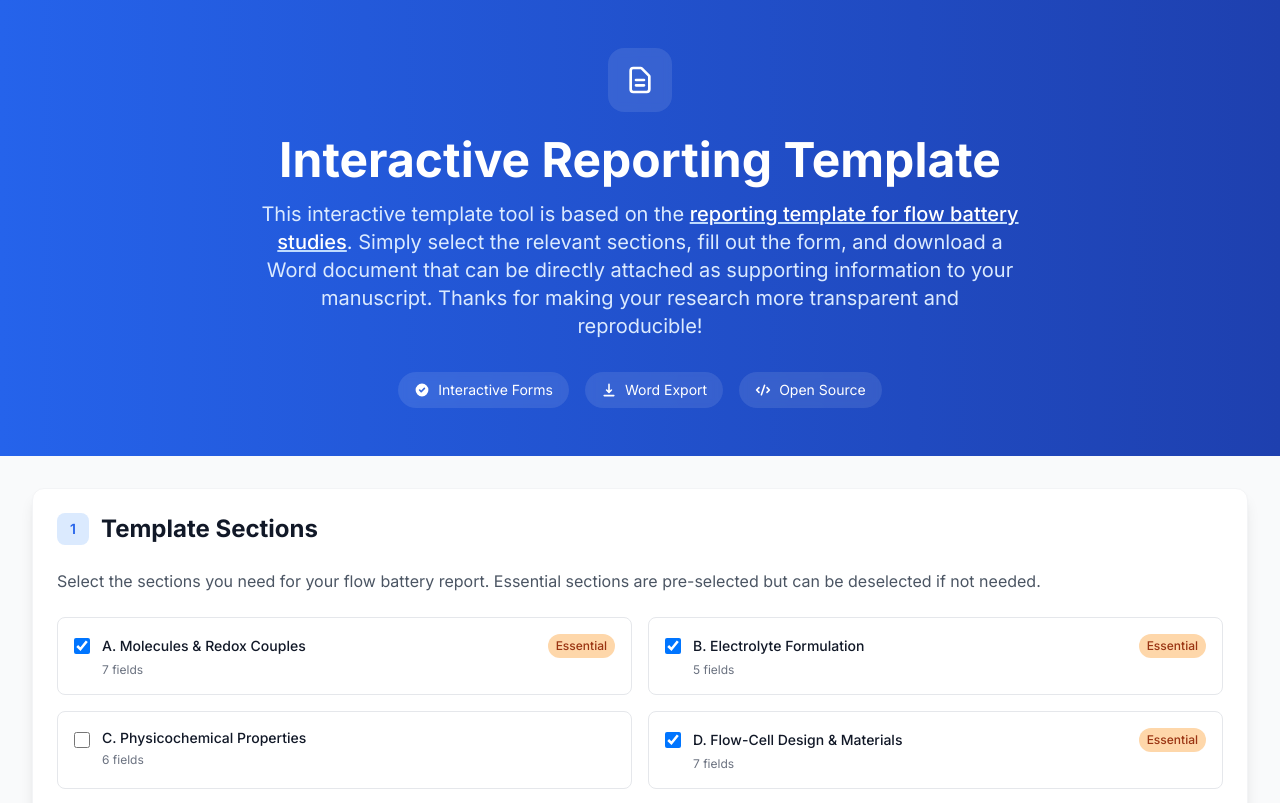
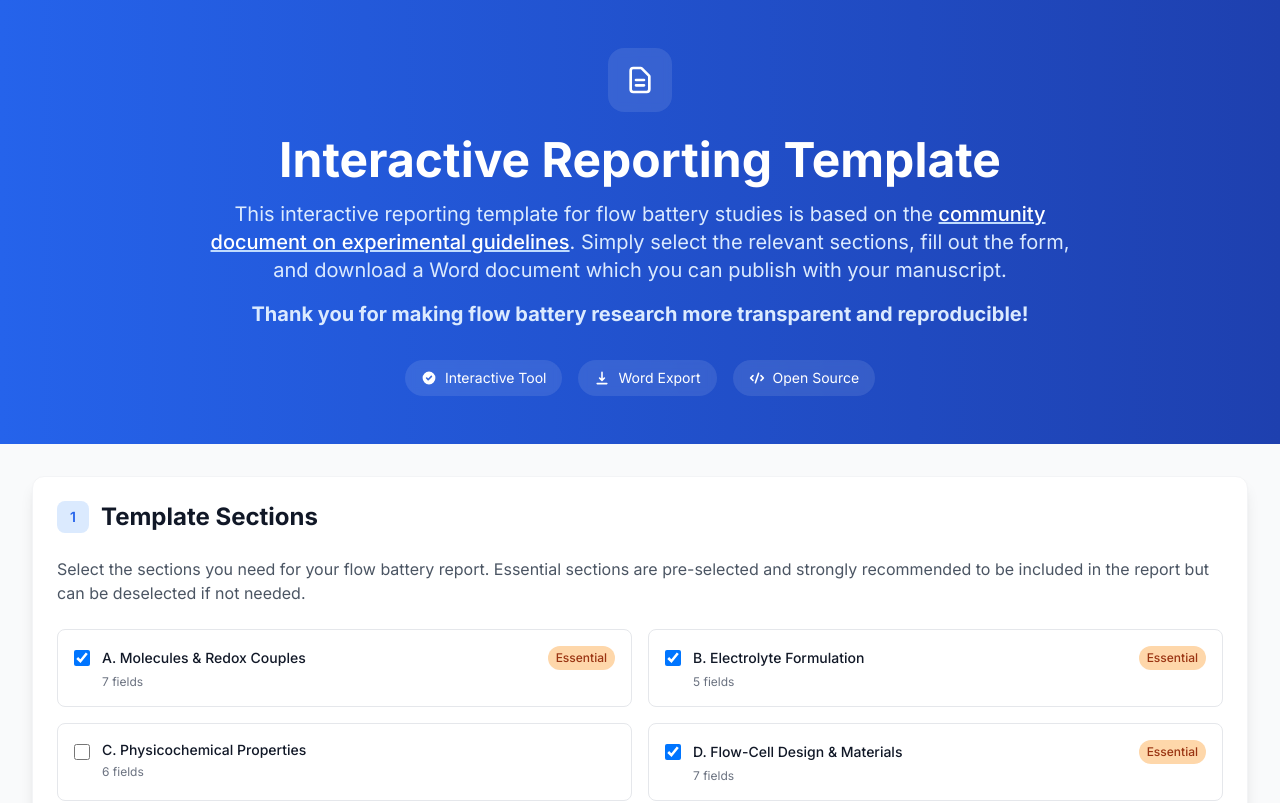
Before and after one commit to rfb-data-hub/reporting-template, a React (Create React App) app: page / in a window 1280 px wide. Shown: the top 803 px of the page. Built offline with nearby package versions, Linux system fonts and the light colour scheme; the HTML template or start-up script is replaced by a standard one.

Commit message:
fix: Minor language and design adjustments

```diff
--- a/src/App.js
+++ b/src/App.js
@@ -94,13 +94,6 @@ function App() {
           {/* Step 2: Form Sections */}
           {selectedSections.size > 0 && (
             <div className="space-y-6">
-              <div className="flex items-center mb-6">
-                <div className="w-8 h-8 bg-primary-100 rounded-lg flex items-center justify-center mr-3">
-                  <span className="text-primary-600 font-semibold text-sm">2</span>
-                </div>
-                <h2 className="text-2xl font-bold text-gray-900">Section Details</h2>
-              </div>
-
               {Array.from(selectedSections)
                 .sort((a, b) => a.localeCompare(b))
                 .map((section) => (
--- a/src/components/DownloadSection.js
+++ b/src/components/DownloadSection.js
@@ -72,8 +72,8 @@ const DownloadSection = ({ selectedSections, formValues, onGenerateReport, isGen
   return (
     <div className="card">
       <div className="flex items-center mb-6">
-        <div className="w-8 h-8 bg-secondary-100 rounded-lg flex items-center justify-center mr-3">
-          <span className="text-secondary-600 font-semibold text-sm">3</span>
+        <div className="w-8 h-8 bg-primary-100 rounded-lg flex items-center justify-center mr-3">
+          <span className="text-primary-600 font-semibold text-sm">2</span>
         </div>
         <h2 className="text-2xl font-bold text-gray-900">Download Report</h2>
       </div>
--- a/src/components/Header.js
+++ b/src/components/Header.js
@@ -15,26 +15,26 @@ const Header = () => {
           <h1 className="text-4xl md:text-5xl font-bold mb-4">
             Interactive Reporting Template
           </h1>
-          <p className="text-xl text-primary-100 max-w-3xl mx-auto mb-8">
-            This interactive template tool is based on the{' '}
+          <p className="text-xl text-primary-100 max-w-4xl mx-auto mb-8">
+            This interactive reporting template for flow battery studies is based on the{' '}
             <a
-              href="https://github.com/rfb-data-hub/reporting-template"
+              href="https://rfb-data-hub.github.io/experimental-guidelines/"
               className="text-white underline decoration-primary-200 hover:decoration-white transition-colors duration-200 font-medium"
               target="_blank"
               rel="noopener noreferrer"
             >
-              reporting template for flow battery studies
+              community document on experimental guidelines
             </a>
             .{' '}
-            Simply select the relevant sections, fill out the form, and download a Word document that can be directly attached as supporting information to your manuscript.
-            Thanks for making your research more transparent and reproducible!
+            Simply select the relevant sections, fill out the form, and download a Word document which you can publish with your manuscript.
+            <p className="mt-4 font-bold">Thank you for making flow battery research more transparent and reproducible!</p>
           </p>
           <div className="flex flex-wrap justify-center gap-4 text-sm">
             <div className="flex items-center bg-white/10 rounded-full px-4 py-2 backdrop-blur-sm">
               <svg className="w-4 h-4 mr-2" fill="currentColor" viewBox="0 0 20 20">
                 <path fillRule="evenodd" d="M10 18a8 8 0 100-16 8 8 0 000 16zm3.707-9.293a1 1 0 00-1.414-1.414L9 10.586 7.707 9.293a1 1 0 00-1.414 1.414l2 2a1 1 0 001.414 0l4-4z" clipRule="evenodd" />
               </svg>
-              Interactive Forms
+              Interactive Tool
             </div>
             <div className="flex items-center bg-white/10 rounded-full px-4 py-2 backdrop-blur-sm">
               <svg className="w-4 h-4 mr-2" fill="currentColor" viewBox="0 0 20 20">
--- a/src/components/SectionSelector.js
+++ b/src/components/SectionSelector.js
@@ -10,7 +10,7 @@ const SectionSelector = ({ sections, selectedSections, onToggleSection }) => {
         <h2 className="text-2xl font-bold text-gray-900">Template Sections</h2>
       </div>
       <p className="text-gray-600 mb-6">
-        Select the sections you need for your flow battery report. Essential sections are pre-selected but can be deselected if not needed.
+        Select the sections you need for your flow battery report. Essential sections are pre-selected and strongly recommended to be included in the report but can be deselected if not needed.
       </p>
 
       <div className="grid grid-cols-1 md:grid-cols-2 gap-4">
```
